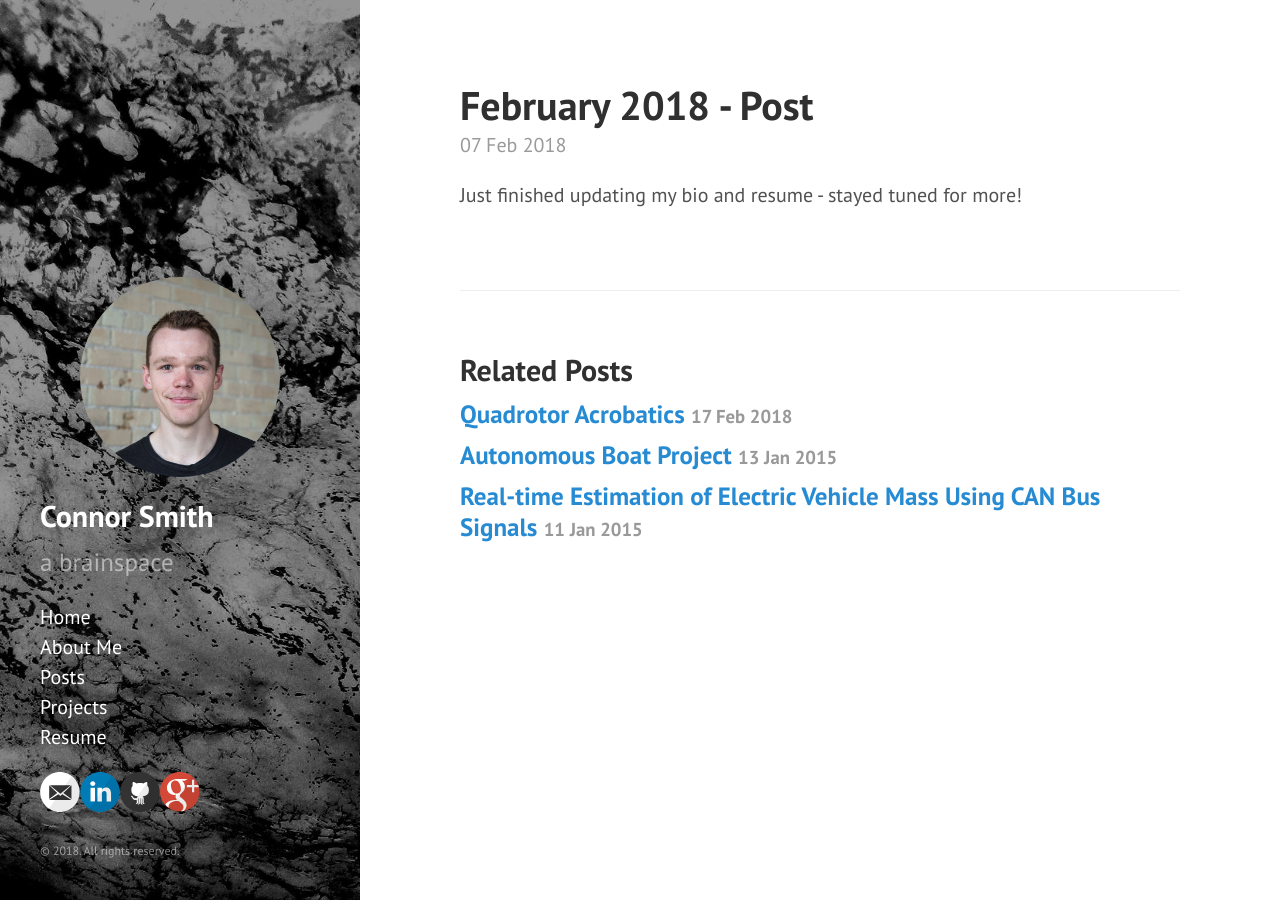
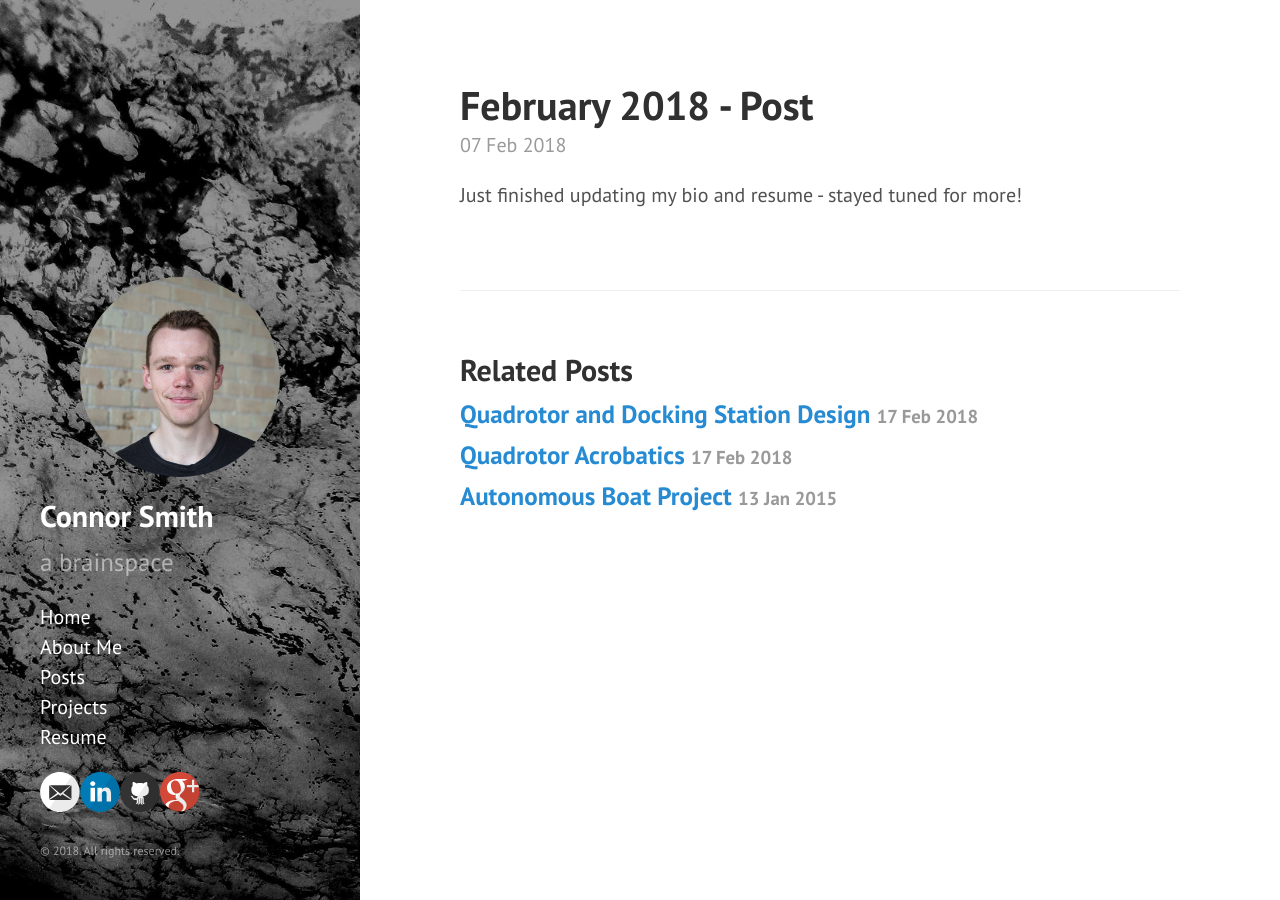
Before and after one commit to connorsmith/connorsmith.github.io, a Jekyll site: the page built from _posts/2018-02-07-update.md, in a window 1280 px wide. Built offline with Jekyll 4.4.1, drawn with Linux system fonts in a browser that asks for light colours; Markdown is read by kramdown in place of the engine named in the settings.

Commit message:
adds Drone and Docking Station design post

```diff
--- a/projects.md
+++ b/projects.md
@@ -2,6 +2,7 @@
 layout: page
 title: Projects
 ---
+* [Drone and Docking Station Design]({{ site.url }}/2018/02/17/rr-mech-design/)
 * [Quadrotor Acrobatics]({{ site.url }}/2018/02/17/rr-acrobatics/)
 * [Autonomous Boat Project]({{ site.url }}/2015/01/13/autonomous-boat-project/)
 * [Real-time Estimation of Electric Vehicle Mass Using CAN Bus Signals]({{ site.url }}/2015/01/11/vehicle-mass-estimation/)
```
Also changed, not shown: _posts/2018-02-17-rr-mech-design.md (added, +10 -0 lines).
